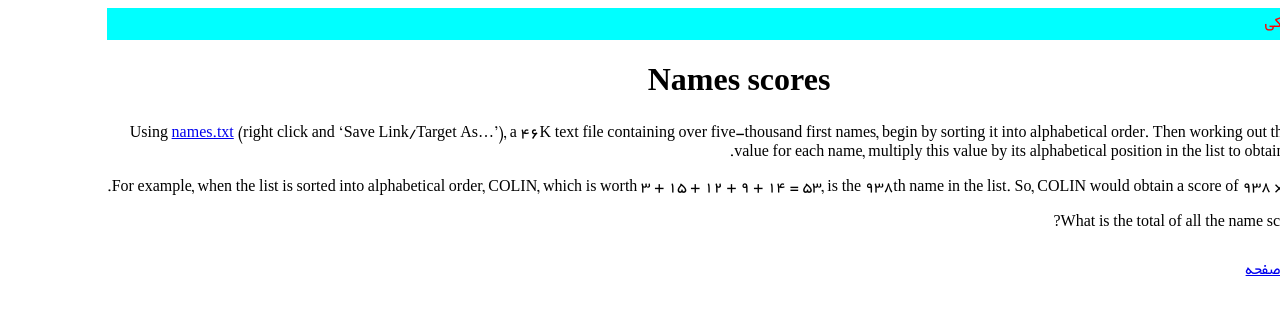
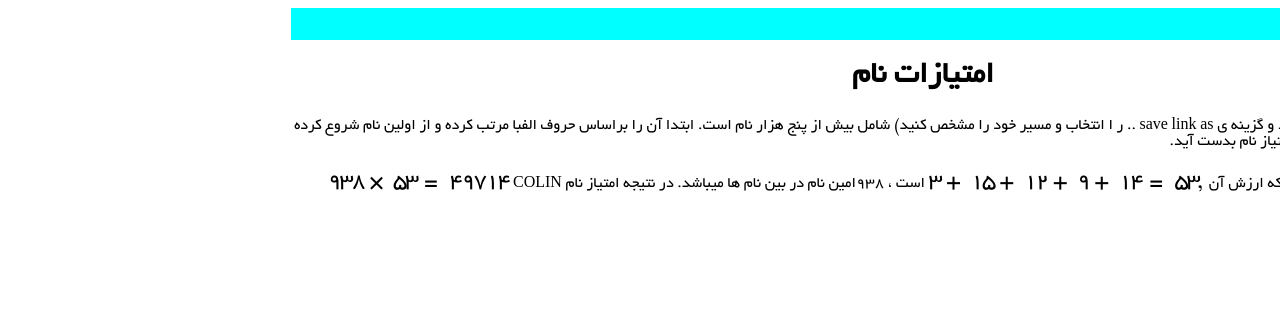
Before and after one commit to shaazzz/FarsiCP, a Jekyll site: the page built from PE/22/statement.md, in a window 1280 px wide. Shown: the top 315 px of the page. Built offline with Jekyll 4.4.1, drawn with Linux system fonts in a browser that asks for light colours; formulas are drawn with MathJax 3.

Commit message:
Update statement.md

```diff
--- a/PE/22/statement.md
+++ b/PE/22/statement.md
@@ -1,12 +1,12 @@
 ---
 layout: problem
 difficulty: 5
-title: "Names scores"
+title: "امتیازات نام"
 problemId: 22
 answer: 871198282
 ---
-Using [names.txt]({{ site.baseurl }}project/resources/p022_names.txt) (right click and 'Save Link/Target As...'), a 46K text file containing over five-thousand first names, begin by sorting it into alphabetical order. Then working out the alphabetical value for each name, multiply this value by its alphabetical position in the list to obtain a name score.
+ فایل  [names.txt]({{ site.baseurl }}project/resources/p022_names.txt)  (بر روی فایل کلیک راست کنید و گزینه ی save link as .. ر ا انتخاب و مسیر خود را مشخص کنید)  شامل بیش از پنج هزار نام است. ابتدا آن را براساس حروف الفبا مرتب کرده و از اولین نام شروع کرده و ارزش هر نام را در جایگاه آن ضرب کرده تا امتیاز نام بدست آید.
 
-For example, when the list is sorted into alphabetical order, COLIN, which is worth 3 + 15 + 12 + 9 + 14 = 53, is the 938th name in the list. So, COLIN would obtain a score of 938 × 53 = 49714.
+برای مثال، وقتی نام ها مرتب میشوند COLIN که ارزش آن $3 + 15 + 12 + 9 + 14 = 53,$ است ، 938امین نام در بین نام ها میباشد. در نتیجه امتیاز نام COLIN $938 \times 53 = 49714$ است.
 
-What is the total of all the name scores in the file?
+مجموع امتیازات نام تمام نام های فایل چیست؟
```
